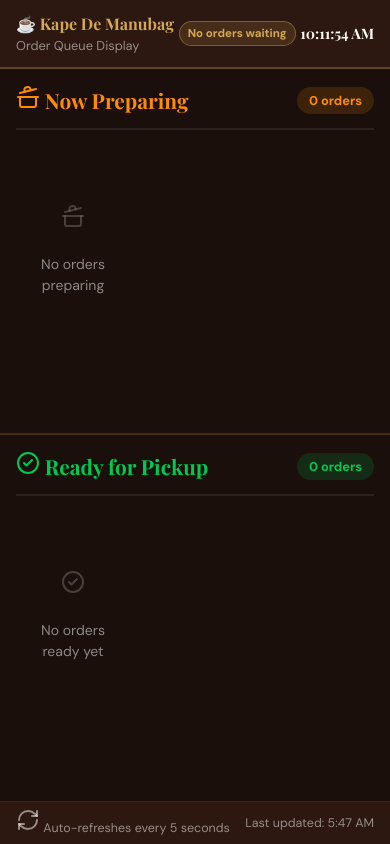
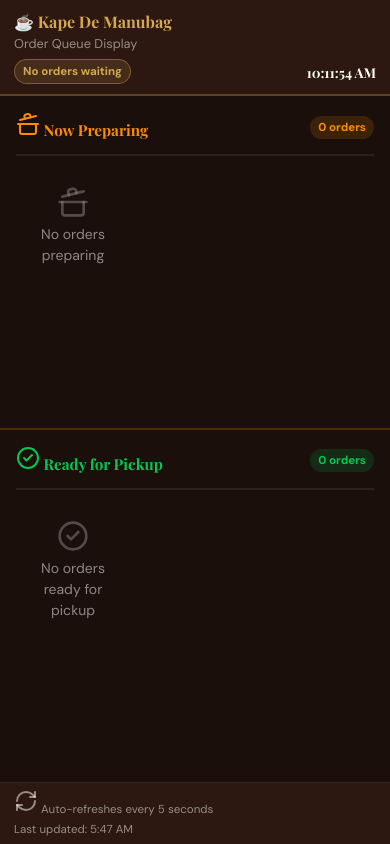
Before and after one commit to ShanneGabrielCastillo/Kape-De-Manubag, a Django app: page /orders/queue-board/ in a window 390 px wide. Run offline with Django 4.2, Linux system fonts and the light colour scheme; data that the repository does not hold is empty; parts of the project's set-up code (start-up, migrations or seed data) failed here and were passed over; some libraries are stand-ins or nearby versions.

Commit message:
fix: improve mobile layout of Order Queue Display

```diff
--- a/static/js/queue_board.js
+++ b/static/js/queue_board.js
@@ -153,7 +153,7 @@
         document.getElementById('ready-count'),
         data.ready,
         'ready-tile',
-        { emptyIcon: '<i data-lucide="circle-check" class="action-icon" aria-hidden="true"></i>', emptyText: 'No orders ready yet', markNew: true }
+        { emptyIcon: '<i data-lucide="circle-check" class="action-icon" aria-hidden="true"></i>', emptyText: 'No orders ready for pickup', markNew: true }
       );
       knownReadyNums = new Set((data.ready || []).map(i => i.queue_number));
 
--- a/templates/orders/queue_board.html
+++ b/templates/orders/queue_board.html
@@ -70,6 +70,13 @@
       font-family: 'Playfair Display', serif;
       min-width: 110px;
       text-align: right;
+    }
+
+    /* Row-2 wrapper: badge + clock grouped on the right on desktop */
+    .board-header-row2 {
+      display: flex;
+      align-items: center;
+      gap: 16px;
     }
 
     /* ── Grid ── */
@@ -196,50 +203,107 @@
         grid-template-columns: 1fr;
         height: auto;
       }
+
+      /* ── Header: two-row stack ── */
+      .board-header {
+        padding: 10px 14px;
+        flex-direction: column;
+        align-items: stretch;
+        gap: 6px;
+      }
+      .board-brand {
+        font-size: 1rem;
+      }
+      /* Row 2: badge + clock side by side */
+      .board-header-row2 {
+        display: flex;
+        align-items: center;
+        justify-content: space-between;
+        gap: 8px;
+      }
+      .board-clock {
+        font-size: 0.85rem;
+        min-width: 0;
+        white-space: nowrap;   /* prevents "10:30\nAM" split */
+      }
+      #waiting-count-badge {
+        font-size: 0.72rem;
+        padding: 3px 8px;
+        white-space: nowrap;
+      }
+
+      /* ── Columns ── */
       .board-column {
         height: auto;
-        min-height: 40vh;
+        min-height: 0;
         padding: 16px;
         border-right: none !important;
       }
       .board-column.preparing {
         border-bottom: 2px solid rgba(255, 165, 0, 0.2);
       }
+
+      /* ── Column headers: title + badge ── */
       .column-header {
-        font-size: 0.85rem;
         padding-bottom: 12px;
         margin-bottom: 14px;
       }
+      .column-title {
+        font-size: 0.95rem;
+        min-width: 0;
+        overflow: hidden;
+        text-overflow: ellipsis;
+        white-space: nowrap;
+      }
+      .column-count {
+        font-size: 0.72rem;
+        padding: 3px 8px;
+        flex-shrink: 0;
+        white-space: nowrap;
+      }
+
+      /* ── Empty states: compact ── */
+      .empty-state {
+        padding: 16px 12px;
+        font-size: 0.8rem;
+      }
+      .empty-state .empty-icon {
+        margin-bottom: 6px;
+        opacity: 0.5;
+      }
+      .empty-state .empty-icon svg,
+      .empty-state .empty-icon i {
+        width: 32px;
+        height: 32px;
+        display: block;
+        margin: 0 auto;
+      }
+
+      /* ── Tiles: auto-fill grid ── */
       .order-tiles {
-        grid-template-columns: repeat(3, 1fr);
+        grid-template-columns: repeat(auto-fill, minmax(90px, 1fr));
         gap: 8px;
       }
       .order-tile {
-        padding: 12px 8px;
+        padding: 10px 6px;
       }
       .tile-number {
-        font-size: 2rem;
+        font-size: 1.8rem;
       }
       .tile-name {
         font-size: 0.65rem;
       }
-      .board-header {
-        padding: 12px 16px;
+
+      /* ── Footer: stacked, no awkward splits ── */
+      .board-ticker {
+        padding: 6px 14px;
+        flex-direction: column;
+        align-items: flex-start;
+        gap: 2px;
       }
-      .board-brand {
-        font-size: 1rem;
-      }
-      .board-clock {
-        font-size: 0.9rem;
-        min-width: auto;
-      }
-      #waiting-count-badge {
+      .board-ticker span {
+        white-space: nowrap;
         font-size: 0.72rem;
-        padding: 3px 8px;
-      }
-      .board-ticker {
-        position: relative;
-        padding: 6px 16px;
       }
     }
   </style>
@@ -253,8 +317,10 @@
       ☕ Kape De Manubag
       <span>Order Queue Display</span>
     </div>
-    <div id="waiting-count-badge" class="waiting-badge">⏳ Loading...</div>
-    <div class="board-clock" id="board-clock">--:-- --</div>
+    <div class="board-header-row2">
+      <div id="waiting-count-badge" class="waiting-badge">⏳ Loading...</div>
+      <div class="board-clock" id="board-clock">--:-- --</div>
+    </div>
   </div>
 
   <!-- Grid -->
@@ -293,7 +359,7 @@
           <div class="tile-type">{% if order.order_type == 'dine_in' %}Dine-In{% else %}Take-Out{% endif %}</div>
         </div>
         {% empty %}
-        <div class="empty-state"><div class="empty-icon"><i data-lucide="circle-check" class="action-icon" aria-hidden="true"></i></div><p>No orders ready yet</p></div>
+        <div class="empty-state"><div class="empty-icon"><i data-lucide="circle-check" class="action-icon" aria-hidden="true"></i></div><p>No orders ready for pickup</p></div>
         {% endfor %}
       </div>
     </div>
```
